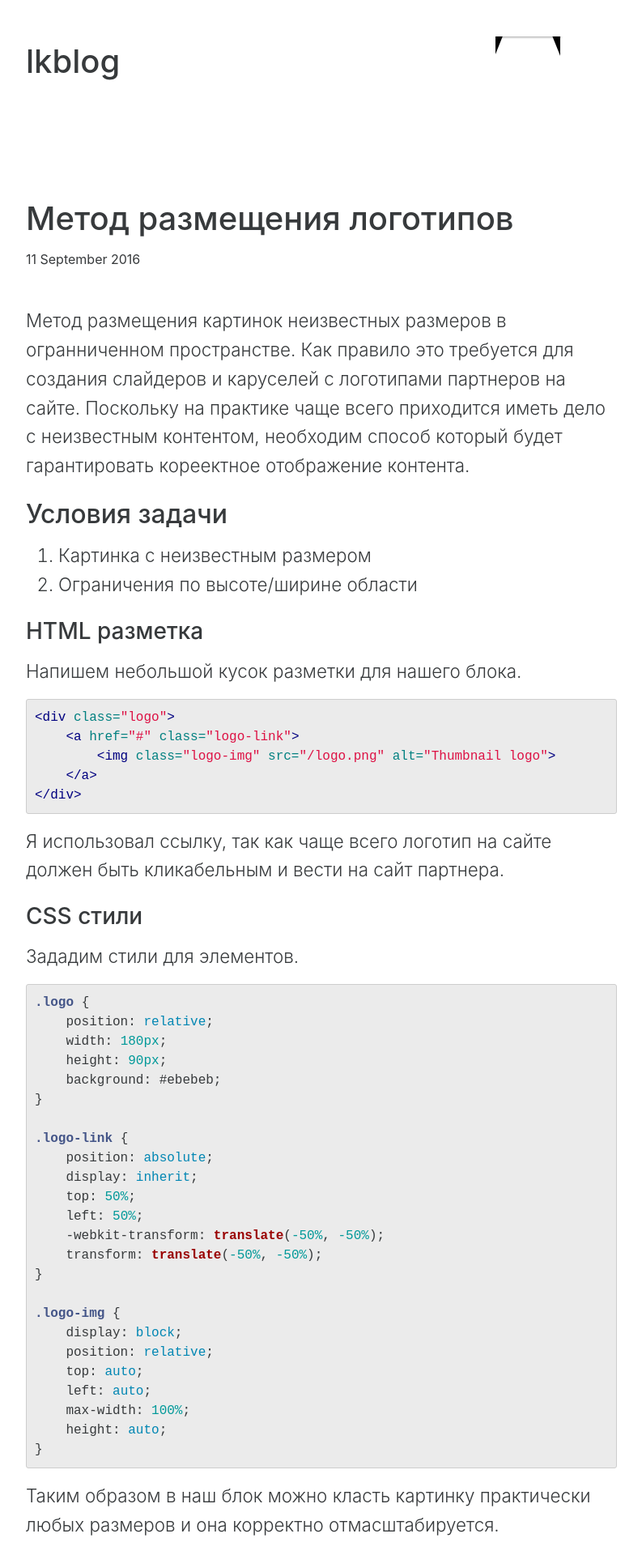
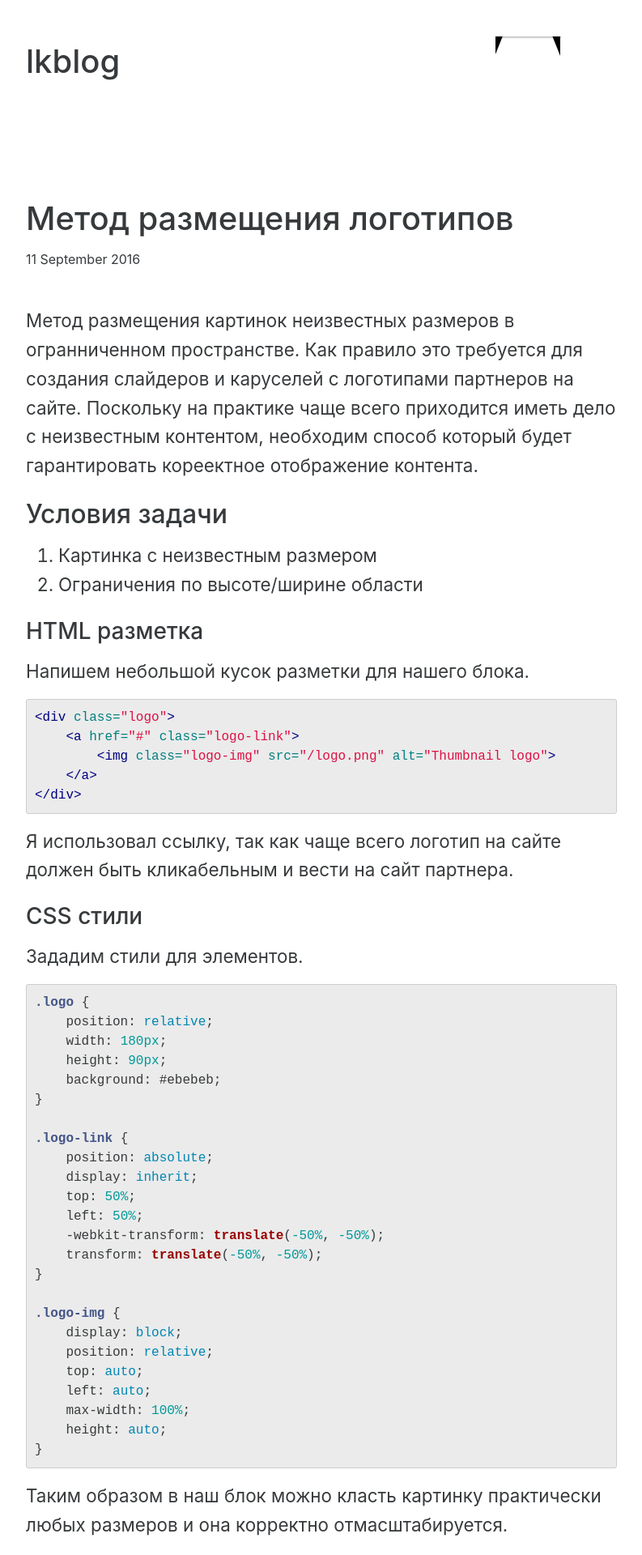
Before and after one commit to deeppines/deeppines.github.io, a Jekyll site: the page built from _posts/2016-09-11-random-logos.markdown, in a window 1280 px wide. Shown: the top 1920 px of the page at 81% size, without its empty margins (243-1036 px from the left). Built offline with Jekyll 4.4.1, drawn with Linux system fonts in a browser that asks for light colours; comment, search, counter and statistics services are not loaded.

Commit message:
Fix font weight

```diff
--- a/_sass/modules/_type.scss
+++ b/_sass/modules/_type.scss
@@ -1,6 +1,6 @@
 .content {
     font-size: 1.4rem;
-    font-weight: 300;
+    font-weight: 400;
     line-height: 1.6;
 }
 
@@ -10,7 +10,7 @@
     ol,
     ul {
         font-size: 1.4rem;
-        font-weight: 300;
+        font-weight: 400;
         line-height: 1.6;
     }
 
```
